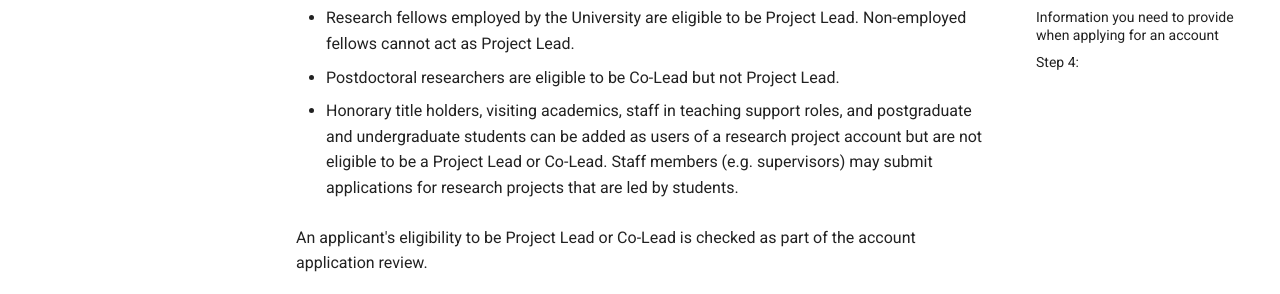
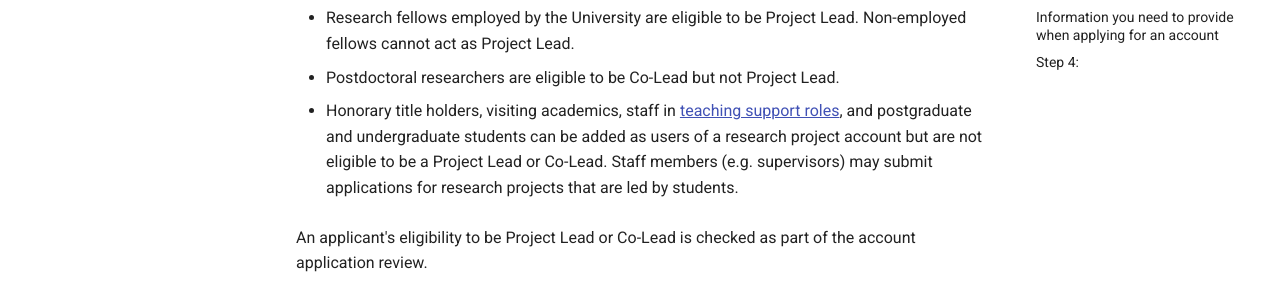
Before and after one commit to isambard-sc/apply.isambard.ac.uk, an MkDocs documentation site: the page built from docs/bristol/index.md, in a window 1280 px wide and 900 px high. Shown: the part 337-631 px from the top of the window. Built offline with MkDocs 1.6.1 and Material for MkDocs 9.7.7, drawn with Linux system fonts in a browser that asks for light colours; part of the change alters nothing that is shown.

```diff
--- a/docs/bristol/index.md
+++ b/docs/bristol/index.md
@@ -15,7 +15,7 @@ Eligibility criteria
 
 - Postdoctoral researchers are eligible to be Co-Lead but not Project Lead.
 
-- Honorary title holders, visiting academics, staff in teaching support roles, and postgraduate and undergraduate students can be added as users of a research project account but are not eligible to be a Project Lead or Co-Lead. Staff members (e.g. supervisors) may submit applications for research projects that are led by students.
+- Honorary title holders, visiting academics, staff in [teaching support roles](https://www.bristol.ac.uk/hr/tsr/tsr-descriptors-summary.html), and postgraduate and undergraduate students can be added as users of a research project account but are not eligible to be a Project Lead or Co-Lead. Staff members (e.g. supervisors) may submit applications for research projects that are led by students.
 
 An applicant's eligibility to be Project Lead or Co-Lead is checked as part of the account application review.
 
```
